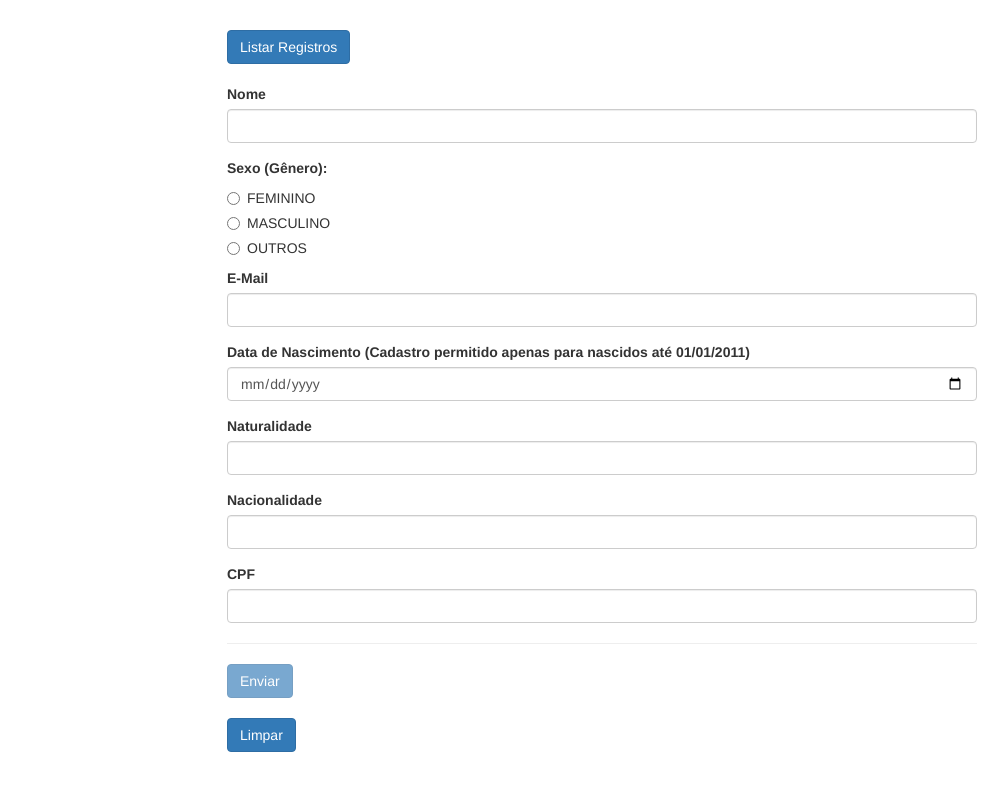
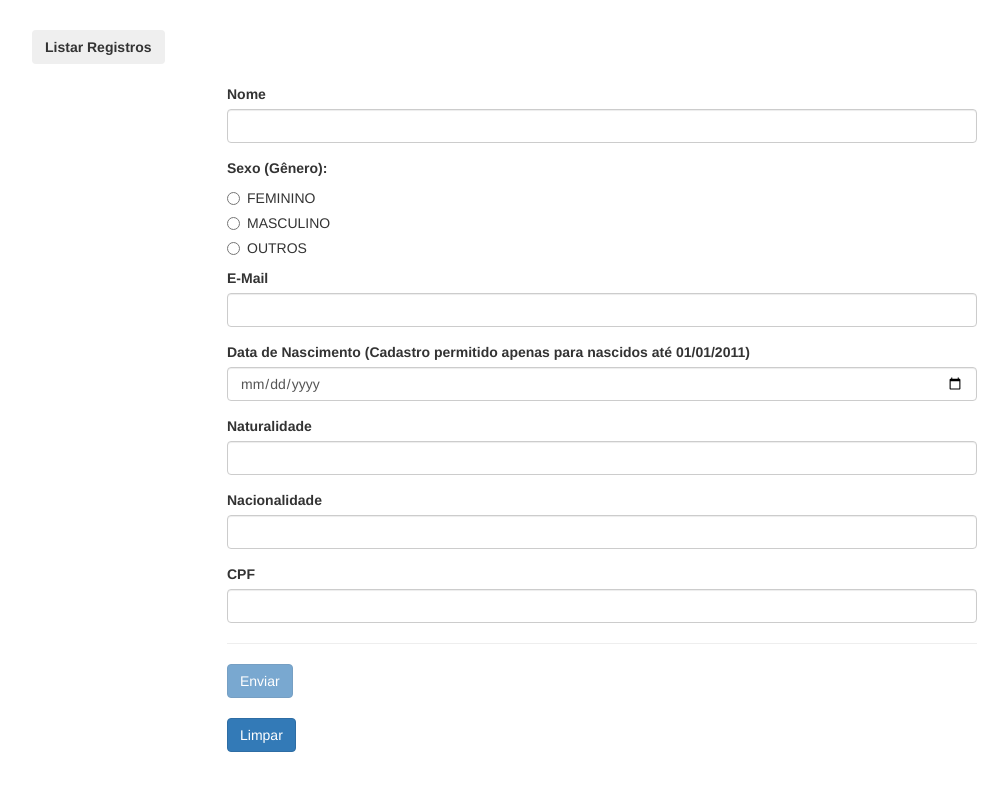
Before and after one commit to fmedeiro/desafio, an Angular app in the folder desafio-ui/: page / in a window 1280 px wide. Shown: the top 790 px of the page, without its empty margins (38-1046 px from the left). Built offline with nearby package versions, Linux system fonts and the light colour scheme; what ngx-mask would draw is missing.

Commit message:
Feito ajustes finos e decoracao

```diff
--- a/desafio-ui/src/app/app.component.html
+++ b/desafio-ui/src/app/app.component.html
@@ -1,13 +1,15 @@
 <div class="container">
-  <div class="row">
-    <div class="col-xs-12 col-sm-10 col-md-8 col-sm-offset-1 col-md-offset-2">
+  <tbody>
+    <tr>
+      <td width="13%" >
         <div>
           <button
-          class="btn btn-primary"
+            class="btn btn-secundary"
             type="reset"
-          (click)="(listar())">Listar Registros</button>
+            (click)="(listar())"><b>Listar Registros</b></button>
         </div>
-      <br>
+      </td>
+      <td width="13%">
         <div *ngIf="esconder !== 1">
           <button
             class="btn btn-primary"
@@ -15,6 +17,23 @@
             title="Ir para o formulário de cadastro de clientes"
             (click)="(irCadastrar())">Cadastrar</button>
         </div>
+      </td>
+      <td width="13%">
+        <div *ngIf="esconder !== 1">
+          <button
+            class="btn btn-danger"
+            type="reset"
+            title="Apagar todos os clientes cadastrados"
+            (click)="(confirmarExclusaoTodos())">Apagar todos</button>
+        </div>
+      </td>
+    </tr>
+  </tbody>
+  <div class="row">
+    <div class="col-xs-12 col-sm-10 col-md-8 col-sm-offset-1 col-md-offset-2">
+
+      <br>
+
       <app-detalhes [clientes]="clientes" *ngIf="esconder !== 1"></app-detalhes>
       <form (ngSubmit)="onSubmit()" #f="ngForm" *ngIf="esconder === 1">
         <div
--- a/desafio-ui/src/app/app.component.ts
+++ b/desafio-ui/src/app/app.component.ts
@@ -39,13 +39,18 @@ export class AppComponent implements OnInit, OnDestroy {
 
   ngBeforeOnInit() {
     //this.esconder = false;
-    //this.formulario();
     //this.listar();
   }
 
   ngOnInit() {
-    //this.formulario();
     //this.listar();
+  }
+
+  confirmarExclusaoTodos() {
+    if (window.confirm("Tem certeza de que gostaria de deletar todos os registros?")) {
+      this.desafioService.excluirTodosRegistros().subscribe();
+      this.desafioService.listar().subscribe;
+    }
   }
 
   cadastrar(cliente) {
@@ -64,10 +69,6 @@ export class AppComponent implements OnInit, OnDestroy {
     this.desafioService.excluirRegistro(cliente).subscribe();
   } */
 
-  formulario() {
-    this.desafioService.formulario().subscribe();
-  }
-
   listar() {
 /*     this.clientes=<any>this.desafioService.listar()
       .subscribe(response => this.clientes = response); */
@@ -78,7 +79,6 @@ export class AppComponent implements OnInit, OnDestroy {
 
   irCadastrar() {
       this.esconder = 1;
-      //this.formulario();
   }
 
   printMy(clientes4: Array<any>) {
--- a/desafio-ui/src/app/desafio.service.ts
+++ b/desafio-ui/src/app/desafio.service.ts
@@ -16,14 +16,12 @@ export class DesafioService {
     return this.http.get<any>(`${this.api}/api/desafio/listar`);
   }
 
-  excluirRegistro(cliente: any): void {
-    //return this.http.get<any>(`${this.api}/api/desafio/excluir/${cliente.id}`)
-
-    return window.location.assign(`${this.api}/api/desafio/excluir/${cliente.id}`);
+  excluirRegistro(cliente: any): Observable<any> {
+    return this.http.get<any>(`${this.api}/api/desafio/excluir/${cliente.id}`)
   }
 
-  formulario(): Observable<any> {
-    return this.http.get<any>(`http://localhost:4200`);
+  excluirTodosRegistros(): Observable<any> {
+    return this.http.get<any>(`${this.api}/api/desafio/excluir`)
   }
 
   cadastrar(cliente: any): Observable<any> {
--- a/desafio-ui/src/app/detalhes/detalhes.component.ts
+++ b/desafio-ui/src/app/detalhes/detalhes.component.ts
@@ -27,7 +27,7 @@ ngOnDestroy() {
 
   confirmarExclusao(clienteDeletar: any) {
     if (window.confirm("Tem certeza de que gostaria de deletar o registro com nome: "+clienteDeletar.nome+", CPF: "+clienteDeletar.cpf)) {
-      this.desafioService.excluirRegistro(clienteDeletar);//.subscribe();
+      this.desafioService.excluirRegistro(clienteDeletar).subscribe();
       this.desafioService.listar().subscribe;
     }
   }
```
Lines whose indentation alone changed are shown as unchanged.
